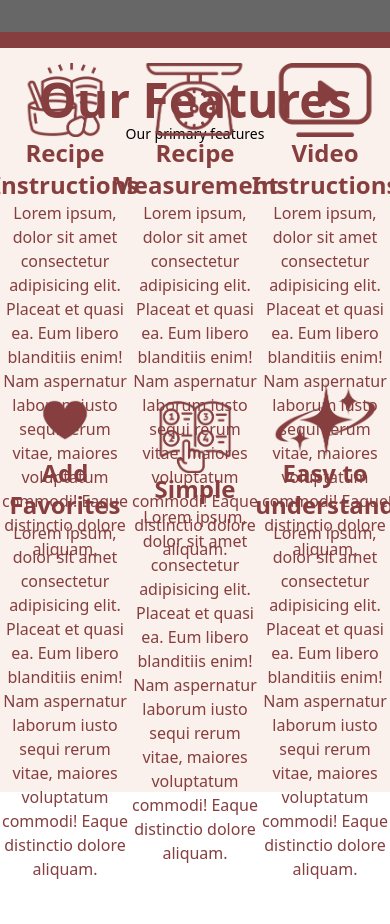
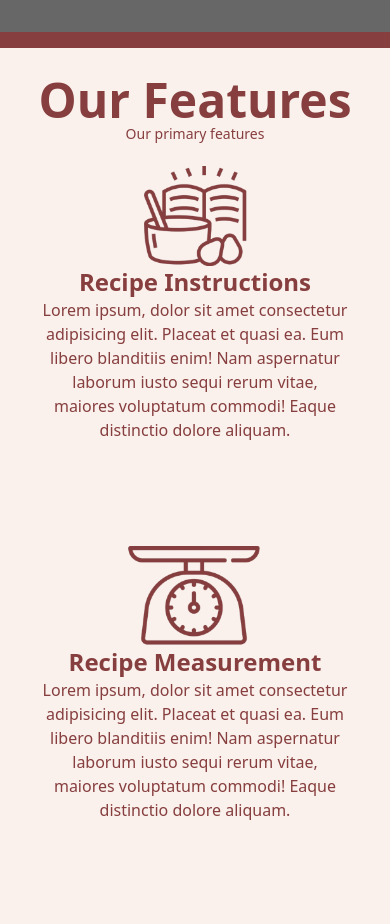
Before and after one commit to Matthew-act546/Dish-It, a React (Vite) app: page / in a window 390 px wide. Shown: the part 880-1804 px from the top of the page. Before the commit the page ends 1761 px from the top, so only its background shows below. Built offline with nearby package versions, Linux system fonts and the light colour scheme; grey boxes are pictures that could not be loaded.

Commit message:
add responsiveness to the grid

```diff
--- a/src/components/About.jsx
+++ b/src/components/About.jsx
@@ -13,10 +13,10 @@ export default function About() {
         <div className="container mt-7 ">
           <div className="text-center">
             <h1 className="text-primary text-5xl font-bold text-center">Our Features</h1>
-            <p className="text-sm">Our primary features</p>
+            <p className="text-sm text-primary">Our primary features</p>
           </div>
 
-          <div className="grid grid-cols-3 mt-2">
+          <div className="grid grid-cols-1 gap-15 mx-10 md:grid-cols-2 lg:grid-cols-3">
             <div className="h-80 rounded-2xl flex flex-col items-center justify-center text-wrap">
               <img src={recipeImage} alt="" className='h-25'/>
               <h2 className="text-primary text-2xl font-bold text-center">Recipe Instructions</h2>
```
